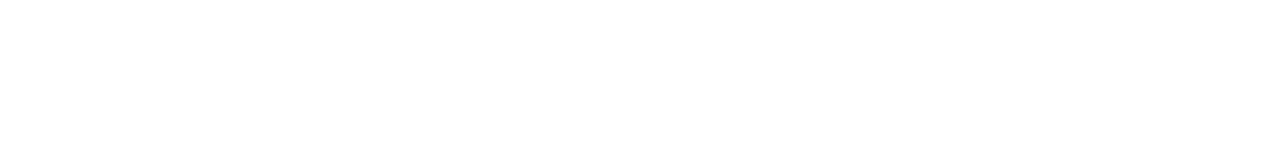
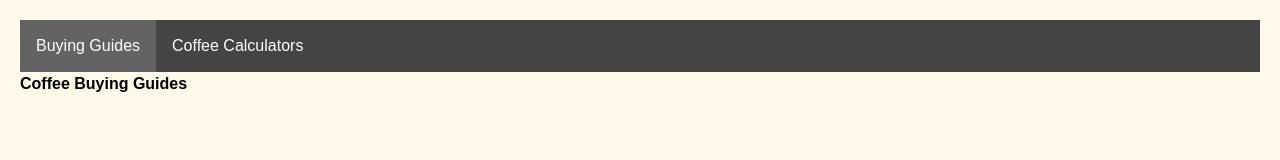
Before and after one commit to dsmallhoover/Coffee-Calculator, a plain HTML site: page buying-guide/guide.html in a window 1280 px wide. Drawn offline with Linux system fonts and the light colour scheme.

Commit message:
added buying guide bag and navbar

```diff
--- a/buying-guide/guide.css
+++ b/buying-guide/guide.css
@@ -0,0 +1,42 @@
+* {
+  margin: 0 auto;
+  padding: 0;
+  box-sizing: border-box;
+  font-size: 100%;
+}
+
+*,
+*::before,
+*::after {
+  box-sizing: inherit;
+}
+
+body {
+  background-color: #fff9e9;
+  font-family: Arial, Helvetica, sans-serif;
+  padding: 20px;
+  line-height: 1.5;
+}
+
+.navbar {
+  background-color: #444;
+  overflow: hidden;
+}
+
+.navbar a {
+  float: left;
+  color: white;
+  text-align: center;
+  padding: 14px 16px;
+  text-decoration: none;
+}
+
+.navbar a:hover {
+  background-color: #ddd;
+  color: #444;
+}
+
+.navbar a.active {
+  background-color: rgb(99, 99, 99);
+  color: white;
+}
--- a/buying-guide/guide.html
+++ b/buying-guide/guide.html
@@ -0,0 +1,20 @@
+<!DOCTYPE html>
+<html lang="en">
+<head>
+    <meta charset="UTF-8">
+    <meta http-equiv="X-UA-Compatible" content="IE=edge">
+    <meta name="viewport" content="width=device-width, initial-scale=1.0">
+
+    <link href="guide.css" rel="stylesheet" />
+    <title>Buying Guides</title>
+</head>
+<body>
+    <div class="navbar">
+        <a class="active" href="/buying-guide/guide.html">Buying Guides</a>
+        <a href="/frontpage/index.html">Coffee Calculators</a>
+    </div>
+    <h1 id="top">Coffee Buying Guides</h1>
+
+   <script src="guide.js"></script>
+</body>
+</html>
--- a/frontpage/style.css
+++ b/frontpage/style.css
@@ -8,7 +8,7 @@
 *,
 *::before,
 *::after {
-  box-sizing: inherit;
+  box-sizing: border-box;
 }
 
 body {
@@ -42,11 +42,27 @@ h2 {
   margin: 10px;
 }
 
-#coffeeCup {
+.navbar {
+  background-color: #444;
+  overflow: hidden;
+}
+
+.navbar a {
   float: left;
-  width: 100px;
-  height: 100px;
-  padding-right: 25px;
+  color: white;
+  text-align: center;
+  padding: 14px 16px;
+  text-decoration: none;
+}
+
+.navbar a:hover {
+  background-color: #ddd;
+  color: #444;
+}
+
+.navbar a.active {
+  background-color: rgb(99, 99, 99);
+  color: white;
 }
 
 #top {
```
Also changed, not shown: frontpage/index.html (+17 -9 lines).
